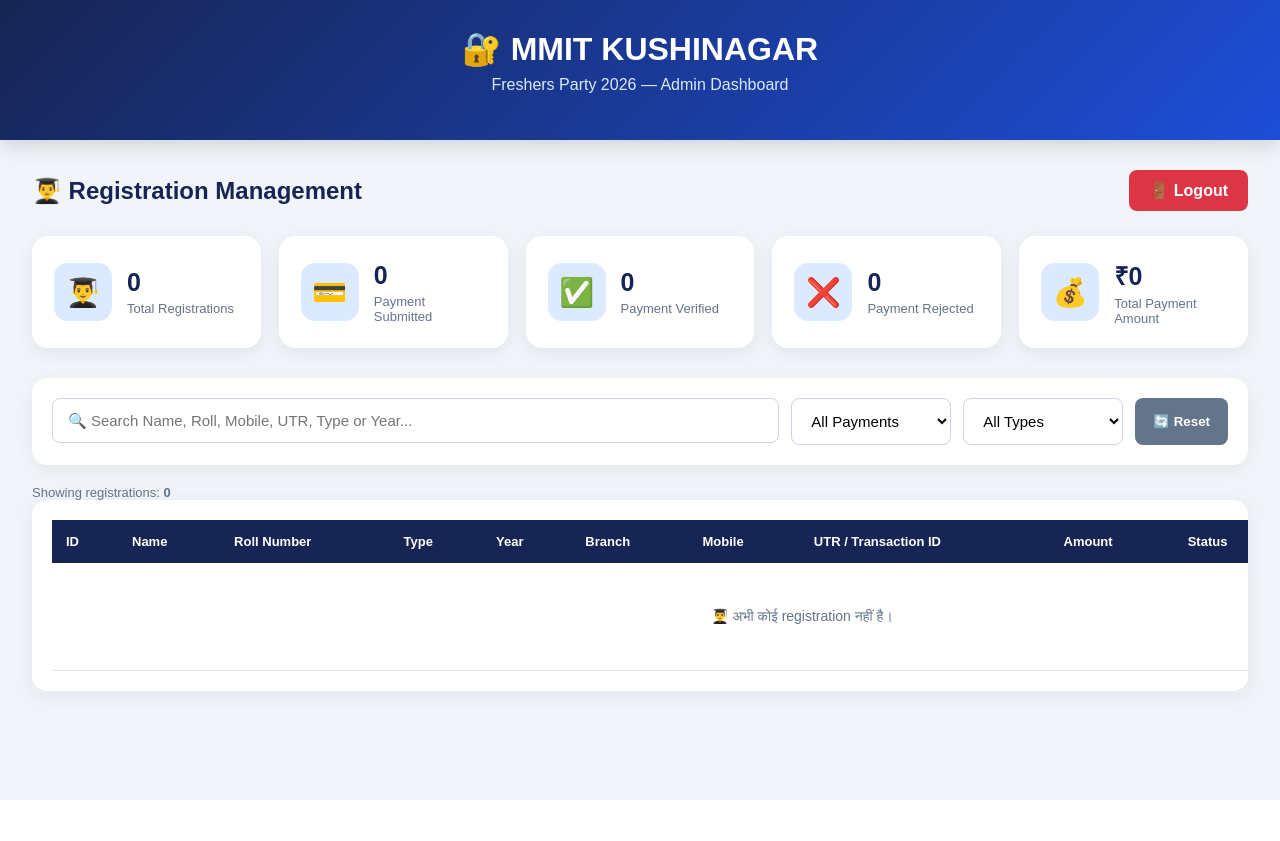
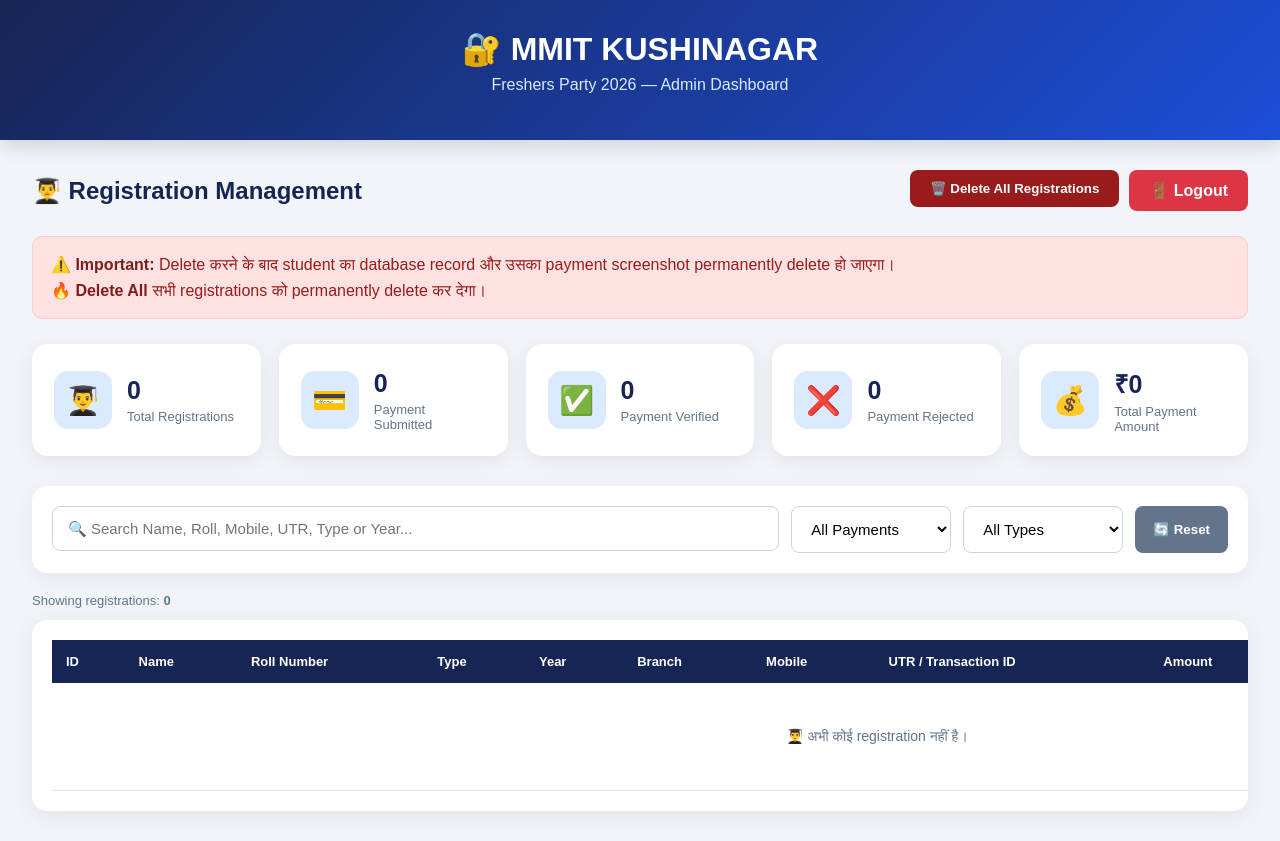
Before and after one commit to rajnish740/MMIT-Freshers-Party, a Flask app: page /admin/dashboard in a window 1280 px wide. Before the commit the page ends 800 px from the top, so only its background shows below. Run offline with Flask 3, Linux system fonts and the light colour scheme; the visitor is signed in with stand-in values (Sample User, id 1); data that the repository does not hold is empty; some libraries are stand-ins or nearby versions.

Commit message:
Update admin dashboard and database management

```diff
--- a/requirements.txt
+++ b/requirements.txt
@@ -3,3 +3,5 @@ Werkzeug
 gunicorn
 psycopg2-binary
 razorpay
+requests
+cloudinary
--- a/templates/admin_dashboard.html
+++ b/templates/admin_dashboard.html
@@ -5,8 +5,10 @@
 
     <meta charset="UTF-8">
 
-    <meta name="viewport"
-          content="width=device-width, initial-scale=1.0">
+    <meta
+        name="viewport"
+        content="width=device-width, initial-scale=1.0"
+    >
 
     <title>
         Admin Dashboard | MMIT KUSHINAGAR
@@ -120,6 +122,17 @@
         }
 
 
+        .top-actions {
+
+            display: flex;
+
+            gap: 10px;
+
+            flex-wrap: wrap;
+
+        }
+
+
         .logout {
 
             background: #dc3545;
@@ -134,12 +147,70 @@
 
             font-weight: bold;
 
+            border: none;
+
         }
 
 
         .logout:hover {
 
             background: #b02a37;
+
+        }
+
+
+        /* ================= DELETE ALL ================= */
+
+        .delete-all-button {
+
+            background: #991b1b;
+
+            color: white;
+
+            border: none;
+
+            padding: 11px 20px;
+
+            border-radius: 8px;
+
+            font-weight: bold;
+
+            cursor: pointer;
+
+        }
+
+
+        .delete-all-button:hover {
+
+            background: #7f1d1d;
+
+        }
+
+
+        /* ================= WARNING ================= */
+
+        .danger-box {
+
+            background: #fee2e2;
+
+            border: 1px solid #fecaca;
+
+            color: #991b1b;
+
+            padding: 15px 18px;
+
+            border-radius: 10px;
+
+            margin-bottom: 25px;
+
+            line-height: 1.6;
+
+        }
+
+
+        .danger-box strong {
+
+            color: #7f1d1d;
 
         }
 
@@ -357,7 +428,7 @@
             border-collapse:
                 collapse;
 
-            min-width: 1500px;
+            min-width: 1650px;
 
         }
 
@@ -558,6 +629,20 @@
         }
 
 
+        .delete-one {
+
+            background: #991b1b;
+
+        }
+
+
+        .delete-one:hover {
+
+            background: #7f1d1d;
+
+        }
+
+
         .receipt {
 
             display: inline-block;
@@ -606,6 +691,8 @@
         .result-info {
 
             margin-top: 10px;
+
+            margin-bottom: 12px;
 
             color: #64748b;
 
@@ -667,6 +754,23 @@
 
                 align-items:
                     flex-start;
+
+            }
+
+
+            .top-actions {
+
+                width: 100%;
+
+            }
+
+
+            .delete-all-button,
+            .logout {
+
+                flex: 1;
+
+                text-align: center;
 
             }
 
@@ -730,6 +834,31 @@
         </h2>
 
 
+        <div class="top-actions">
+
+
+            <!-- DELETE ALL -->
+
+            <form
+                action="/admin/delete-all"
+                method="POST"
+                onsubmit="return confirmDeleteAll();"
+            >
+
+                <button
+                    type="submit"
+                    class="delete-all-button"
+                >
+
+                    🗑️ Delete All Registrations
+
+                </button>
+
+            </form>
+
+
+            <!-- LOGOUT -->
+
             <a
                 href="/admin/logout"
                 class="logout"
@@ -738,6 +867,32 @@
                 🚪 Logout
 
             </a>
+
+
+        </div>
+
+    </div>
+
+
+
+    <!-- ================= DANGER WARNING ================= -->
+
+    <div class="danger-box">
+
+        <strong>
+            ⚠️ Important:
+        </strong>
+
+        Delete करने के बाद student का database record
+        और उसका payment screenshot permanently delete हो जाएगा।
+
+        <br>
+
+        <strong>
+            🔥 Delete All
+        </strong>
+
+        सभी registrations को permanently delete कर देगा।
 
     </div>
 
@@ -1268,6 +1423,8 @@
                     <td>
 
 
+                        <!-- VERIFY -->
+
                         {% if student[7] != "VERIFIED" %}
 
 
@@ -1296,6 +1453,8 @@
 
 
 
+                        <!-- REJECT -->
+
                         {% if student[7] != "REJECTED" %}
 
 
@@ -1324,6 +1483,8 @@
 
 
 
+                        <!-- RECEIPT -->
+
                         {% if student[7] == "VERIFIED" %}
 
 
@@ -1341,6 +1502,31 @@
                         {% endif %}
 
 
+
+                        <!-- DELETE ONE STUDENT -->
+
+                        <form
+                            action="/admin/delete/{{ student[0] }}"
+                            method="POST"
+                            style="display:inline;"
+                            onsubmit="return confirmDeleteStudent(
+                                '{{ student[1]|e }}',
+                                '{{ student[0] }}'
+                            );"
+                        >
+
+                            <button
+                                type="submit"
+                                class="action-btn delete-one"
+                            >
+
+                                🗑️ Delete
+
+                            </button>
+
+                        </form>
+
+
                     </td>
 
 
@@ -1381,6 +1567,141 @@
 
 
 <script>
+
+
+/* ==================================================
+   DELETE ONE STUDENT CONFIRMATION
+================================================== */
+
+function confirmDeleteStudent(
+    studentName,
+    studentId
+) {
+
+    const firstConfirm = confirm(
+
+        "⚠️ WARNING!\n\n" +
+
+        "क्या आप इस student को delete करना चाहते हैं?\n\n" +
+
+        "Student Name: " +
+        studentName +
+        "\n" +
+
+        "Registration ID: " +
+        studentId +
+        "\n\n" +
+
+        "Database record और payment screenshot permanently delete हो जाएगा."
+
+    );
+
+
+    if (!firstConfirm) {
+
+        return false;
+
+    }
+
+
+    const secondConfirm = confirm(
+
+        "🚨 FINAL CONFIRMATION 🚨\n\n" +
+
+        "यह action वापस नहीं किया जा सकता।\n\n" +
+
+        "क्या आप वास्तव में इसे permanently delete करना चाहते हैं?"
+
+    );
+
+
+    return secondConfirm;
+
+}
+
+
+
+/* ==================================================
+   DELETE ALL CONFIRMATION
+================================================== */
+
+function confirmDeleteAll() {
+
+    const firstConfirm = confirm(
+
+        "🔥 DELETE ALL REGISTRATIONS 🔥\n\n" +
+
+        "क्या आप सभी registrations delete करना चाहते हैं?\n\n" +
+
+        "इसमें:\n" +
+
+        "• सभी students\n" +
+
+        "• सभी payment details\n" +
+
+        "• सभी UTR records\n" +
+
+        "• सभी payment screenshots\n\n" +
+
+        "permanently delete हो जाएंगे."
+
+    );
+
+
+    if (!firstConfirm) {
+
+        return false;
+
+    }
+
+
+    const secondConfirm = confirm(
+
+        "🚨 FINAL WARNING 🚨\n\n" +
+
+        "यह action UNDO नहीं किया जा सकता।\n\n" +
+
+        "सभी registrations permanently delete हो जाएँगे और ID फिर से 1 से शुरू होगी।\n\n" +
+
+        "क्या आप CONTINUE करना चाहते हैं?"
+
+    );
+
+
+    if (!secondConfirm) {
+
+        return false;
+
+    }
+
+
+    const finalText = prompt(
+
+        "FINAL CONFIRMATION:\n\n" +
+
+        "सभी registrations delete करने के लिए नीचे EXACTLY लिखें:\n\n" +
+
+        "DELETE ALL"
+
+    );
+
+
+    if (finalText !== "DELETE ALL") {
+
+        alert(
+            "❌ Delete All cancelled.\n\n" +
+            "आपने सही confirmation text नहीं लिखा।"
+        );
+
+        return false;
+
+    }
+
+
+    return true;
+
+}
+
 
 
 /* ==================================================
@@ -1444,8 +1765,6 @@ function calculateStats() {
 
             }
 
-
-            /* GET AMOUNT */
 
             const amountCell =
                 row.querySelector(
@@ -1505,7 +1824,9 @@ function calculateStats() {
     document.getElementById(
         "totalAmount"
     ).innerText =
+
         "₹" +
+
         totalAmount.toLocaleString(
             "en-IN"
         );
@@ -1578,28 +1899,42 @@ function filterStudents() {
 
 
             const statusMatch =
+
                 statusFilter === "ALL"
+
                 ||
+
                 status === statusFilter;
 
 
             const typeMatch =
+
                 typeFilter === "ALL"
+
                 ||
+
                 type === typeFilter;
 
 
             if (
+
                 searchMatch
+
                 &&
+
                 statusMatch
+
                 &&
+
                 typeMatch
+
             ) {
 
                 row.style.display = "";
 
-            } else {
+            }
+
+            else {
 
                 row.style.display = "none";
 
```
Lines whose indentation alone changed are shown as unchanged.
